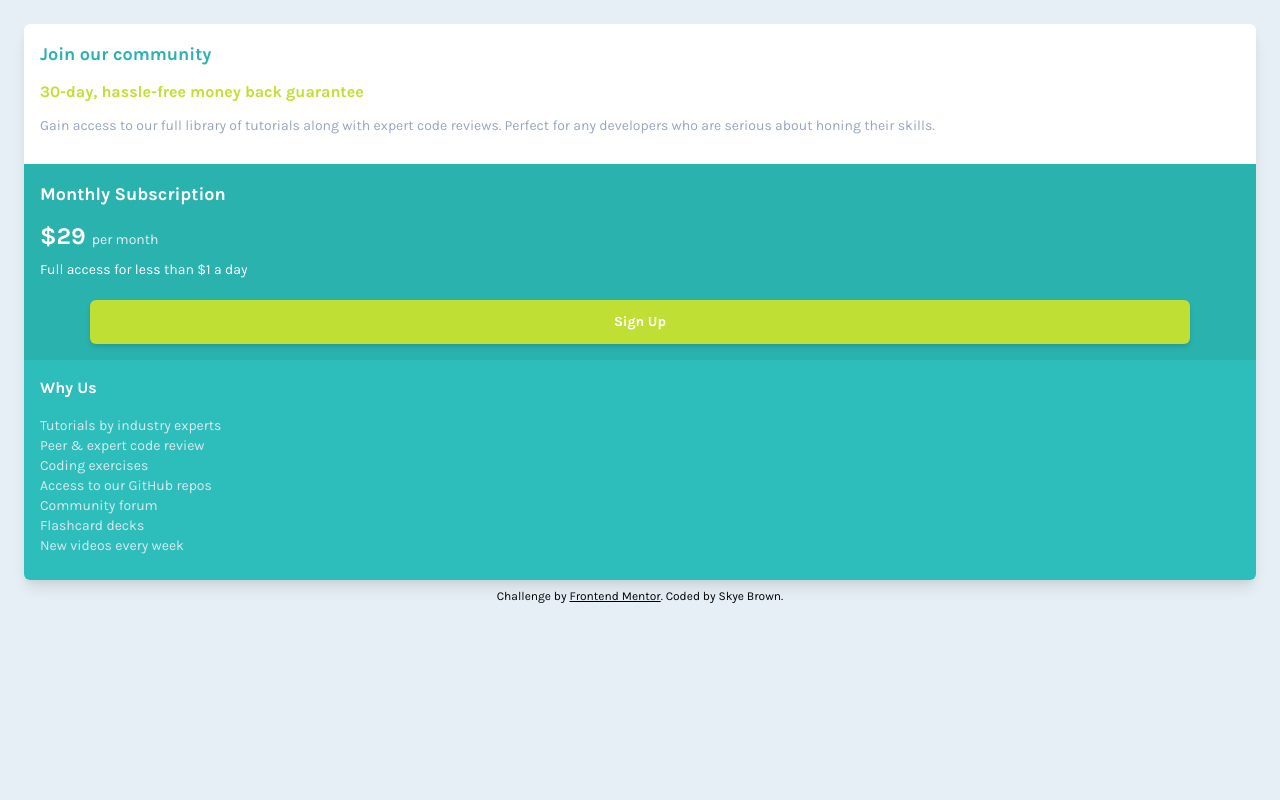
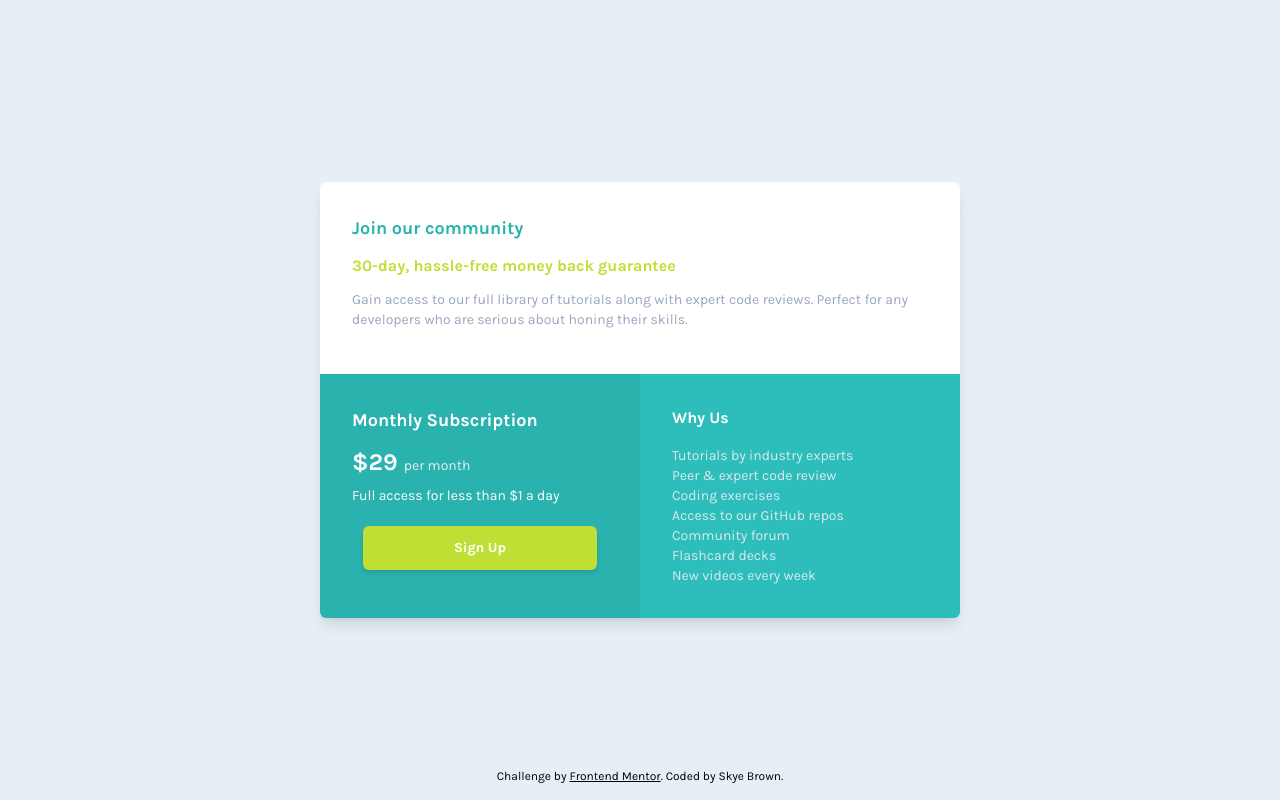
Before and after one commit to skyebrownh/single-price-grid-component, a plain HTML site: page index.html in a window 1280 px wide. Drawn offline with nearby package versions, Linux system fonts and the light colour scheme.

Commit message:
desktop responsive styles

```diff
--- a/index.html
+++ b/index.html
@@ -34,13 +34,15 @@
       }
     </style>
   </head>
-  <body class="p-6">
+  <body
+    class="p-6 md:h-screen md:flex md:flex-col md:justify-center md:items-center"
+  >
     <!-- card -->
     <main
-      class="bg-white w-full rounded-md shadow-lg flex flex-col justify-evenly"
+      class="bg-white w-full rounded-md shadow-lg flex flex-col justify-evenly max-w-screen-sm md:mx-auto"
     >
       <!-- top -->
-      <div class="w-full p-4">
+      <div class="w-full p-4 md:p-8">
         <h2 class="text-lg font-bold mb-3" style="color: hsl(179, 62%, 43%)">
           Join our community
         </h2>
@@ -54,10 +56,10 @@
         </p>
       </div>
       <!-- bottom 2/3rds -->
-      <div class="w-full">
+      <div class="w-full md:flex">
         <!-- middle -->
         <div
-          class="w-full p-4"
+          class="w-full p-4 md:rounded-bl-md md:p-8"
           style="background-color: hsl(179, 62%, 43%); color: white"
         >
           <h2 class="text-lg font-bold mb-3">Monthly Subscription</h2>
@@ -77,7 +79,7 @@
         </div>
         <!-- bottom -->
         <div
-          class="w-full p-4 pb-6 rounded-b-md"
+          class="w-full p-4 pb-6 rounded-b-md md:rounded-bl-none md:p-8"
           style="background-color: hsl(179, 62%, 46%); color: white"
         >
           <h3 class="font-bold mb-4">Why Us</h3>
@@ -93,7 +95,9 @@
         </div>
       </div>
     </main>
-    <footer class="w-full mt-2 text-center text-xs">
+    <footer
+      class="w-full mt-2 text-center text-xs md:absolute md:bottom-4 md:left-0"
+    >
       <p>
         Challenge by
         <a
```
